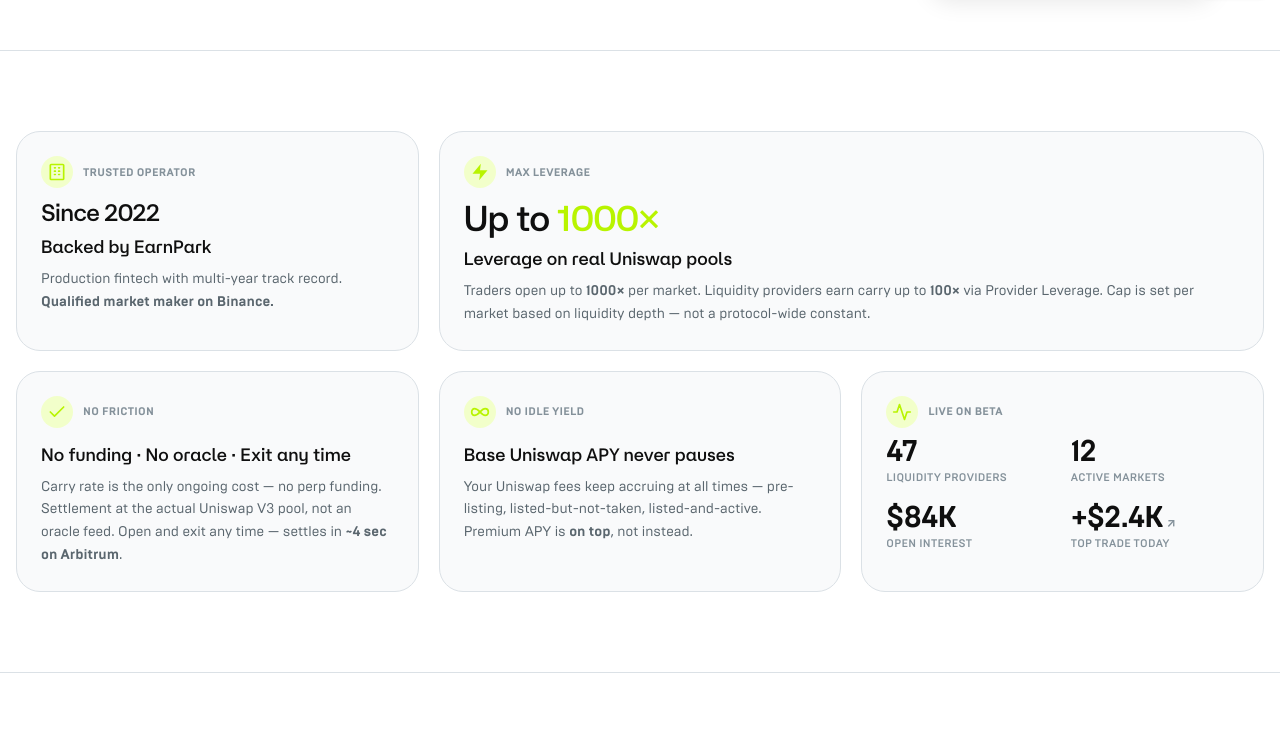
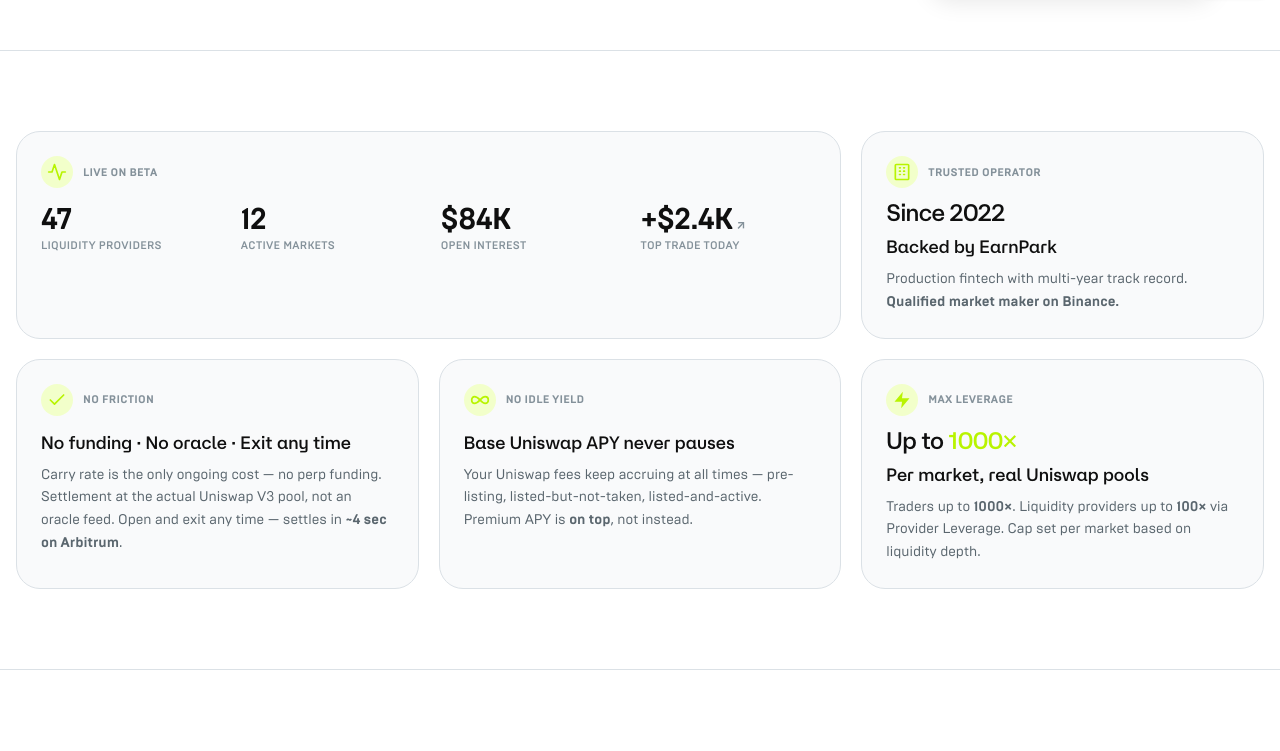
Before and after one commit to EvgenSmith/sliq-ui-prototype, a React (Vite) app: page / in a window 1280 px wide. Shown: the part 519-1270 px from the top of the page. Built offline with nearby package versions, Linux system fonts and the light colour scheme.

Commit message:
Landing v6.4 — Benefits bento rearranged
Row 1: [Live stats WIDE 2c] [Since 2022 1c]
Row 2: [No friction] [No idle yield] [Max leverage 1000×]

Stats card promoted to wide slot with 4 mini-stats in horizontal row
(grid-cols-2 → md:grid-cols-4). Max leverage compact 1-col on bottom.

```diff
--- a/src/screens/Landing.tsx
+++ b/src/screens/Landing.tsx
@@ -200,7 +200,22 @@
     <section className="border-b border-[var(--border-1)]">
       <div className="mx-auto max-w-7xl px-4 py-14 md:py-20">
         <div className="grid md:grid-cols-3 gap-5">
-          {/* A — Trust */}
+          {/* E — Live stats (WIDE 2-col, 4 stats in horizontal row) */}
+          <BenefitCard
+            wide
+            icon={<SvgPulse />}
+            eyebrow="Live on Beta"
+            customBody={
+              <div className="grid grid-cols-2 md:grid-cols-4 gap-x-6 gap-y-4 mt-4">
+                <MiniStat value="47" label="Liquidity providers" />
+                <MiniStat value="12" label="Active markets" />
+                <MiniStat value="$84K" label="Open interest" />
+                <MiniStat value="+$2.4K" label="Top trade today" href="https://dune.com/" />
+              </div>
+            }
+          />
+
+          {/* A — Trust (compact, 1-col) */}
           <BenefitCard
             icon={<SvgBuilding />}
             eyebrow="Trusted operator"
@@ -213,21 +228,7 @@
             }
           />
 
-          {/* B — Leverage (WIDE, 2-column) */}
-          <BenefitCard
-            wide
-            icon={<SvgLightning />}
-            eyebrow="Max leverage"
-            stat={<>Up to <span className="text-[var(--primary-lime-0)]">1000×</span></>}
-            title="Leverage on real Uniswap pools"
-            body={
-              <>
-                Traders open up to <strong>1000×</strong> per market. Liquidity providers earn carry up to <strong>100×</strong> via Provider Leverage. Cap is set per market based on liquidity depth — not a protocol-wide constant.
-              </>
-            }
-          />
-
-          {/* C — No friction (trading mechanics, from Hero subhead) */}
+          {/* C — No friction */}
           <BenefitCard
             icon={<SvgZap />}
             eyebrow="No friction"
@@ -251,17 +252,16 @@
             }
           />
 
-          {/* E — Live stats (combined 4 numbers into one card) */}
+          {/* B — Max leverage (now compact, 1-col, bottom row) */}
           <BenefitCard
-            icon={<SvgPulse />}
-            eyebrow="Live on Beta"
-            customBody={
-              <div className="grid grid-cols-2 gap-x-4 gap-y-4 mt-2">
-                <MiniStat value="47" label="Liquidity providers" />
-                <MiniStat value="12" label="Active markets" />
-                <MiniStat value="$84K" label="Open interest" />
-                <MiniStat value="+$2.4K" label="Top trade today" href="https://dune.com/" />
-              </div>
+            icon={<SvgLightning />}
+            eyebrow="Max leverage"
+            stat={<>Up to <span className="text-[var(--primary-lime-0)]">1000×</span></>}
+            title="Per market, real Uniswap pools"
+            body={
+              <>
+                Traders up to <strong>1000×</strong>. Liquidity providers up to <strong>100×</strong> via Provider Leverage. Cap set per market based on liquidity depth.
+              </>
             }
           />
         </div>
```
